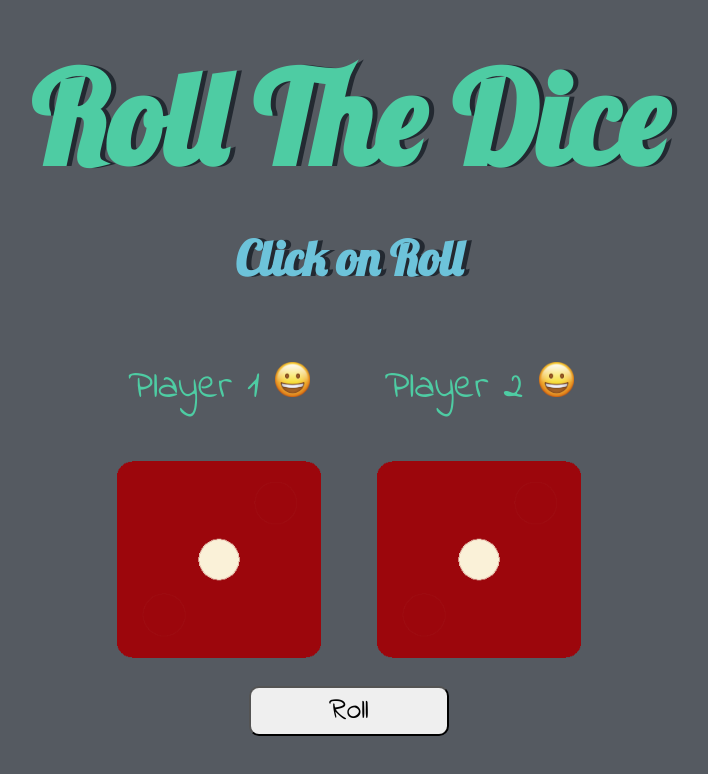
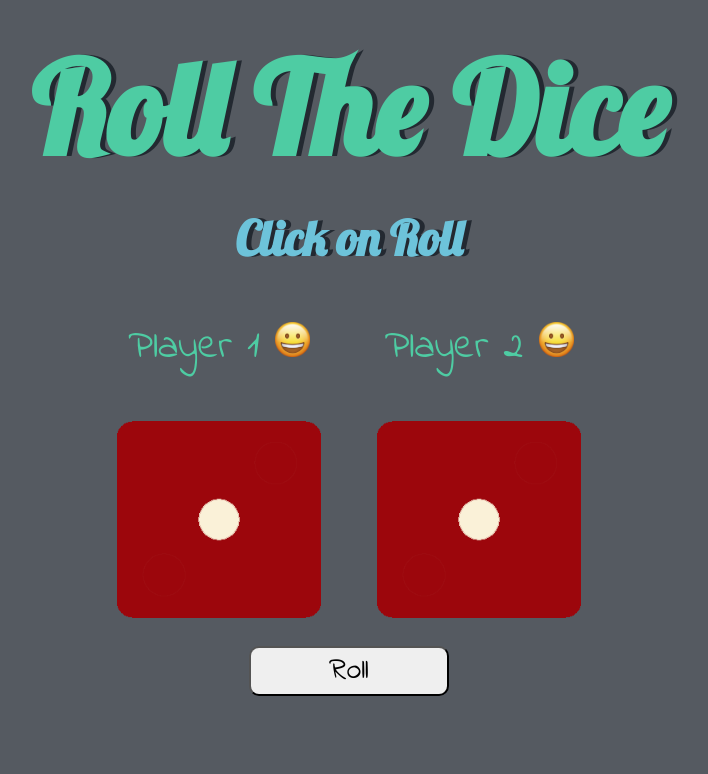
Before and after one commit to Shashank135/dice_game, a plain HTML site: page index.html in a window 1280 px wide. Shown: the whole page, without its empty margins (291-999 px from the left). Drawn offline with Linux system fonts and the light colour scheme.

Commit message:
Update styles.css

```diff
--- a/styles.css
+++ b/styles.css
@@ -19,7 +19,7 @@ body {
 }
 
 h1 {
-  margin: 30px;
+  margin: 20px;
   font-family: 'Lobster', cursive;
   text-shadow: 5px 0 #232931;
   font-size: 8rem;
@@ -27,7 +27,7 @@ h1 {
 }
 
 h3{
-  margin: 30px;
+  margin: 10px;
   font-family: 'Lobster', cursive;
   text-shadow: 5px 0 #232931;
   font-size: 3rem;
```
